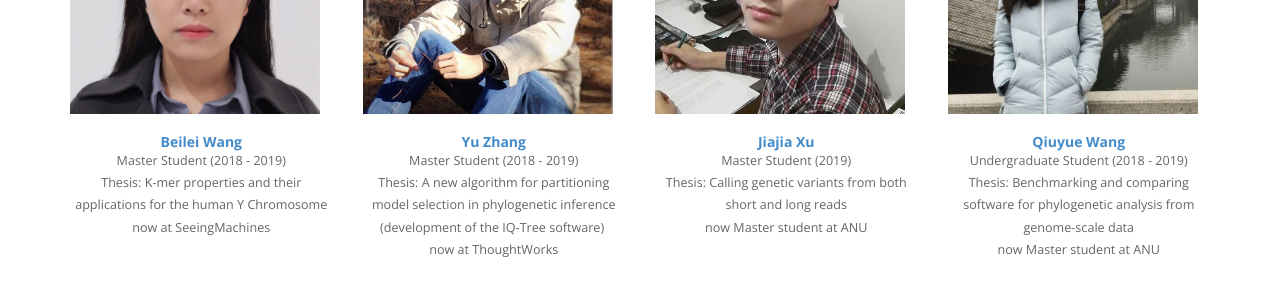
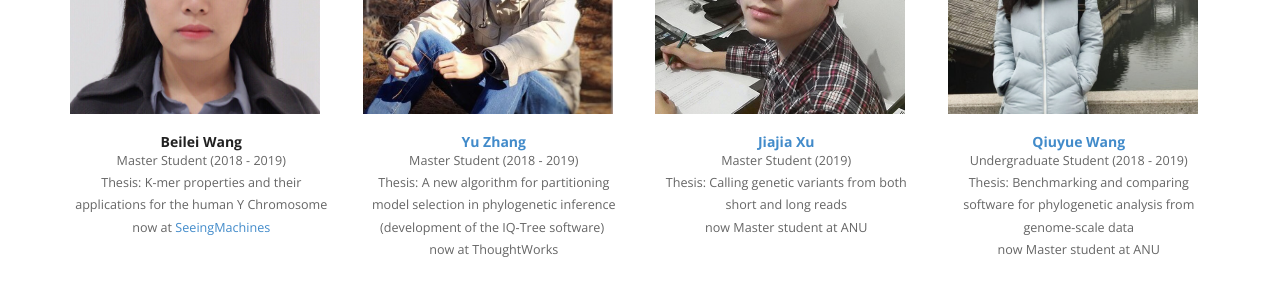
Before and after one commit to cgg-anu/cgg-anu.github.io, a plain HTML site: page people.html in a window 1280 px wide. Shown: the part 2200-2489 px from the top of the page. Drawn offline with nearby package versions, Linux system fonts and the light colour scheme; files whose address does not match are found by name.

Commit message:
Update people.html

```diff
--- a/people.html
+++ b/people.html
@@ -225,12 +225,12 @@
 						<div class="gallery-item" style="height: 170px">
 							<div class="gallery-details">
 								<div class="editContent">
-									<h5><a href="">Beilei Wang</a></h5>
+									<h5>Beilei Wang</h5>
 								</div>
 								<div class="editContent">
 									<p> Master Student (2018 - 2019) <br>
 										Thesis: K-mer properties and their applications for the human Y Chromosome <br>
-										now at SeeingMachines
+										now at <a href="https://www.seeingmachines.com/">SeeingMachines</a>
 									</p>
 								</div>
 							</div>
```
